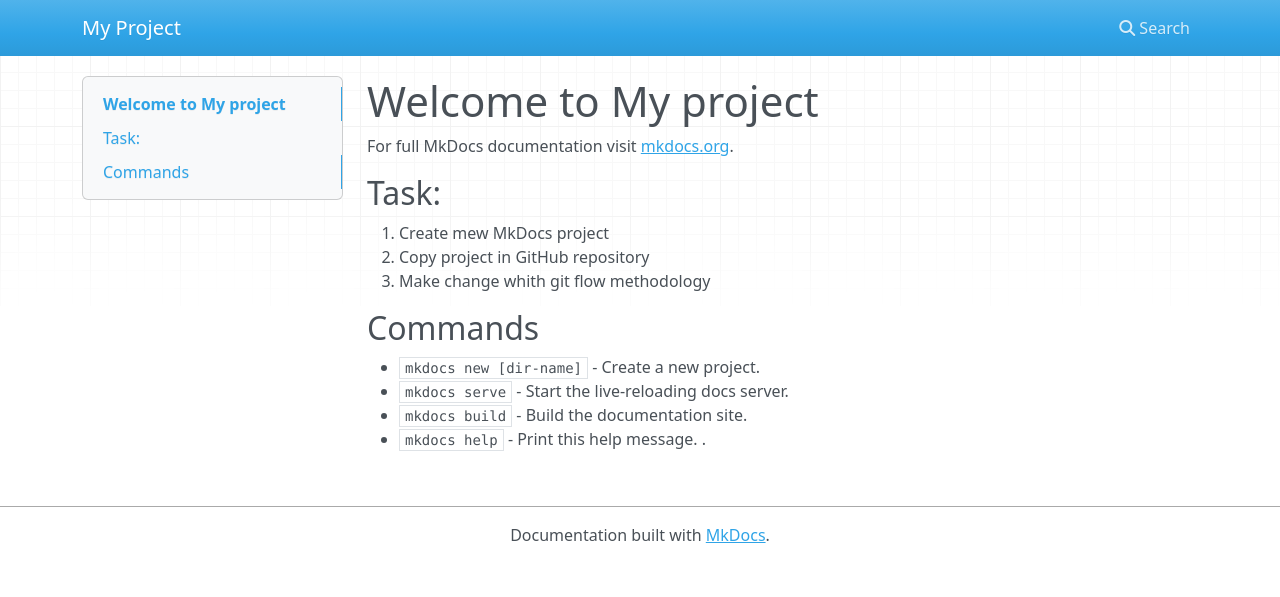
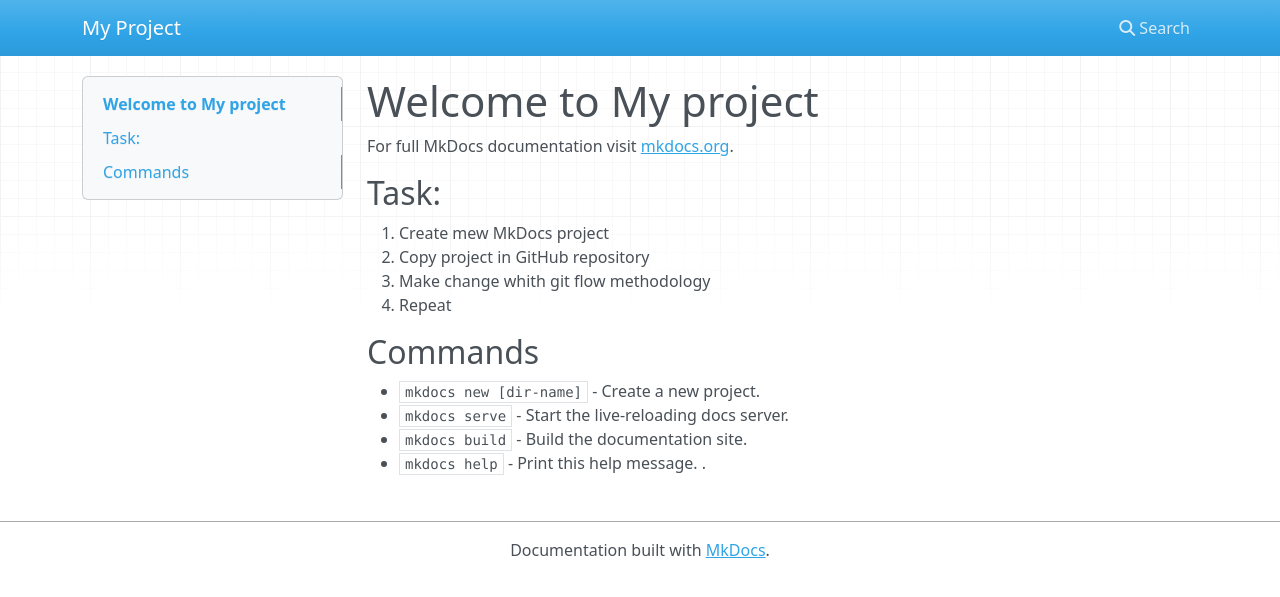
Before and after one commit to Deynekaz/Task-1, an MkDocs documentation site: the page built from docs/index.md, in a window 1280 px wide. Shown: the top 597 px of the page. Built offline with MkDocs 1.6.1, drawn with Linux system fonts in a browser that asks for light colours; nearby versions of some CDN libraries.

Commit message:
Добавила пункт 4 "Повторить"

```diff
--- a/docs/index.md
+++ b/docs/index.md
@@ -7,6 +7,7 @@ For full MkDocs documentation visit [mkdocs.org](http://mkdocs.org).
 1. Create mew MkDocs project
 2. Copy project in GitHub repository
 3. Make change whith git flow methodology
+4. Repeat
 
 
 ## Commands
```
